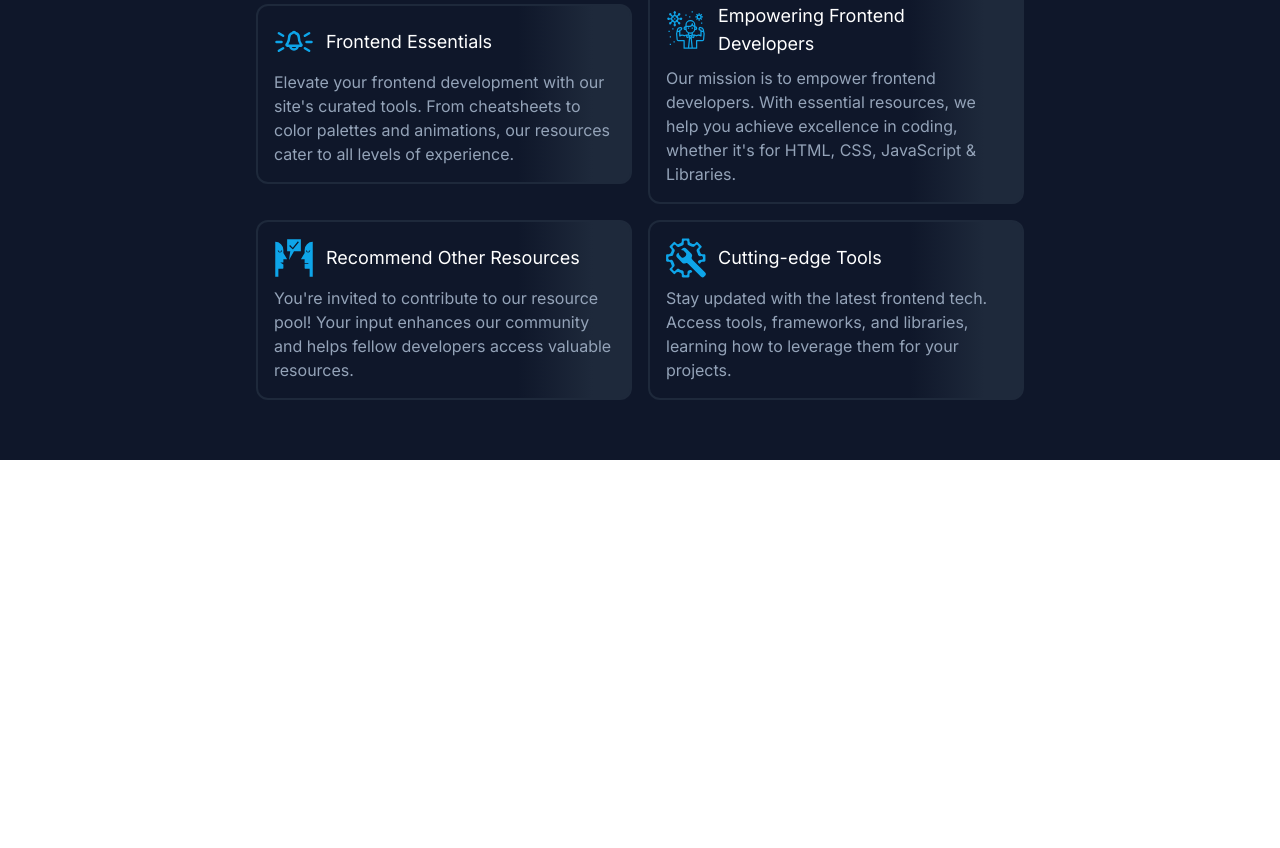
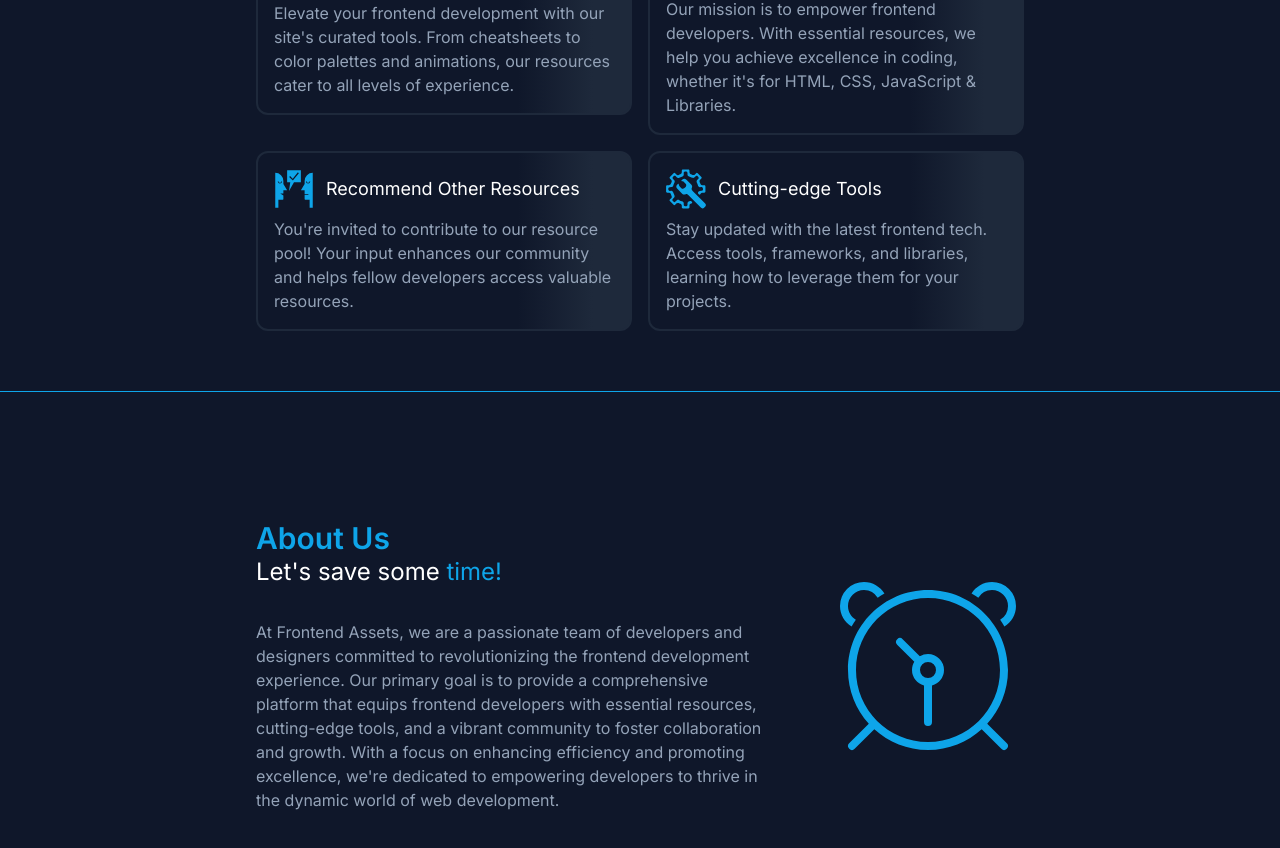
Before and after one commit to dustinsoos/frontend-assets, a Next.js app: page / in a window 1280 px wide. Shown: the part 1210-2058 px from the top of the page. Before the commit the page ends 1670 px from the top, so only its background shows below. Built offline with nearby package versions, Linux system fonts and the light colour scheme.

Commit message:
about-us

```diff
--- /dev/null
+++ b/app/components/About.jsx
@@ -0,0 +1,41 @@
+import React from "react";
+
+export default function About() {
+  return (
+    <section className=" px-8 md:px-16 lg:px-32 xl:px-64 bg-slate-900 pt-32 pb-32">
+      <div className=" lg:flex lg:justify-between lg:items-center">
+        <div className="grid lg:w-2/3">
+          <div className="flex gap-4 items-center">
+            <h3 className="text-sky-500 text-3xl font-semibold grid items-end   ">
+              About Us
+            </h3>
+            <img
+              src="/clock-icon.svg"
+              alt="clock-icon"
+              className=" animate-pulse w-12 lg:hidden block "
+            />
+          </div>
+          <h4 className="pb-8 mb-8 md:mb-0 text-white text-2xl">
+            Let's save some <span className="text-sky-500">time!</span>
+          </h4>
+
+          <p className=" text-slate-400">
+            At Frontend Assets, we are a passionate team of developers and
+            designers committed to revolutionizing the frontend development
+            experience. Our primary goal is to provide a comprehensive platform
+            that equips frontend developers with essential resources,
+            cutting-edge tools, and a vibrant community to foster collaboration
+            and growth. With a focus on enhancing efficiency and promoting
+            excellence, we're dedicated to empowering developers to thrive in
+            the dynamic world of web development.
+          </p>
+        </div>
+        <img
+          src="/clock-icon.svg"
+          alt="clock-icon"
+          className=" animate-pulse w-1/4 2xl:w-1/5 hidden lg:block "
+        />
+      </div>
+    </section>
+  );
+}
--- a/app/components/Cards.jsx
+++ b/app/components/Cards.jsx
@@ -38,13 +38,13 @@ export default function Cards() {
           <h3 className=" text-sky-500 text-3xl font-semibold grid items-end mb-8 md:mb-0 pb-8">
             What do we offer?
           </h3>
-          <div className="text-white  text-center md:text-left flex flex-col lg:grid lg:grid-cols-2 lg:items-center gap-4 ">
+          <div className="text-white   md:text-left flex flex-col lg:grid lg:grid-cols-2 lg:items-center gap-4 ">
             {cardData.map((data) => (
               <div
                 key={data.id}
                 className="bg-slate-900 hover:scale-105 border-2 border-slate-800 hover:border-sky-500  p-4 mx-auto bg-gradient-to-r from-slate-900 from-70%  to-slate-800 to-90% rounded-xl"
               >
-                <div className="flex gap-3 items-center justify-center md:justify-start">
+                <div className="flex gap-3 items-center justify-start">
                   <img src={data.img} alt="card-icons" className="w-10" />
                   <h3 className="text-lg">{data.heading}</h3>
                 </div>
@@ -54,6 +54,7 @@ export default function Cards() {
           </div>
         </div>
       </section>
+      <hr className=" border-sky-500" />
     </>
   );
 }
--- a/app/navbar/Navbar.jsx
+++ b/app/navbar/Navbar.jsx
@@ -11,7 +11,7 @@ export default function Navbar() {
     { id: 3, label: "Recommend", link: "/recommend" },
   ];
   return (
-    <nav className=" bg-slate-950 px-8 md:px-16 lg:px-32 xl:px-64 text-white ">
+    <nav className=" bg-slate-950/90 px-8 md:px-16 lg:px-32 xl:px-64 text-white fixed w-full z-30">
       <ul>
         <div className=" flex justify-between ">
           <a href="/" className=" w-14 2xl:w-16  hover:opacity-80">
--- a/app/page.jsx
+++ b/app/page.jsx
@@ -1,6 +1,7 @@
 "use client";
 
 import Cards from "./components/Cards";
+import About from "./components/About";
 import Image from "next/image";
 import { NextSeo } from "next-seo";
 
@@ -8,7 +9,7 @@ export default function Home() {
   return (
     <main className=" ">
       <NextSeo title="Home Page" description="Frontend-Assets" />
-      <header className=" h-screen bg-slate-900 text-white">
+      <header className=" h-screen bg-slate-900 text-white ">
         <div className=" px-8 md:px-16 lg:px-32 xl:px-64 flex h-screen items-center justify-between gap-4">
           <div className="text-center lg:text-left lg:w-1/3 xl:1/3 ">
             <h1 className=" text-4xl text-sky-500 font-bold mb-4">
@@ -38,6 +39,7 @@ export default function Home() {
       </header>
       <hr className=" border-sky-500" />
       <Cards />
+      <About />
     </main>
   );
 }
--- a/app/resources/page.jsx
+++ b/app/resources/page.jsx
@@ -11,8 +11,8 @@ export default function Resources() {
         description="All the information and resources you need to help with your frontend journey!"
       />
 
-      <div className=" h-screen bg-slate-900 text-white">
-        <p>Resources</p>
+      <div className=" h-screen bg-slate-900 text-white ">
+        <p className="">Resources</p>
 
         <Search />
       </div>
```
Also changed, not shown: public/clock-icon.svg (added).
